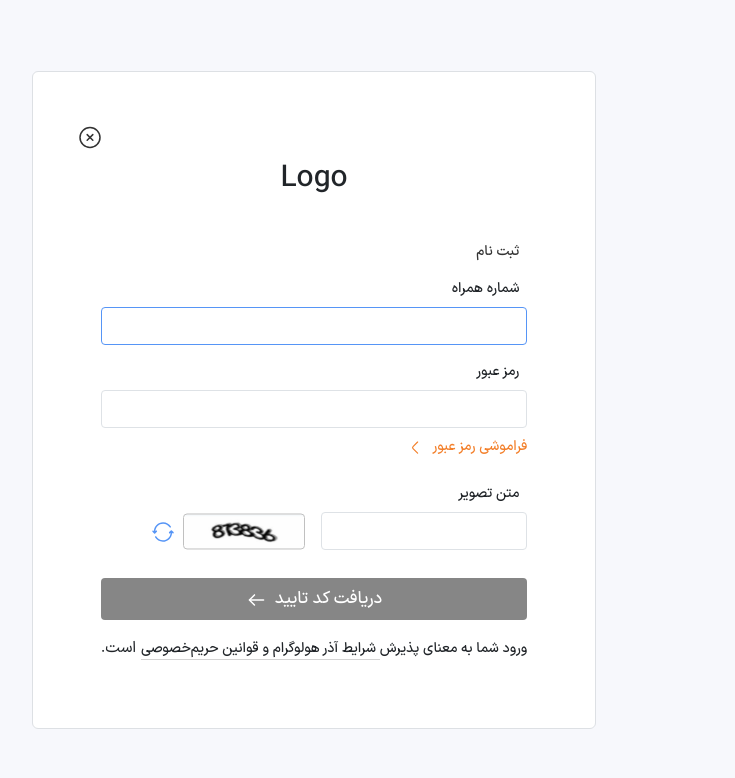
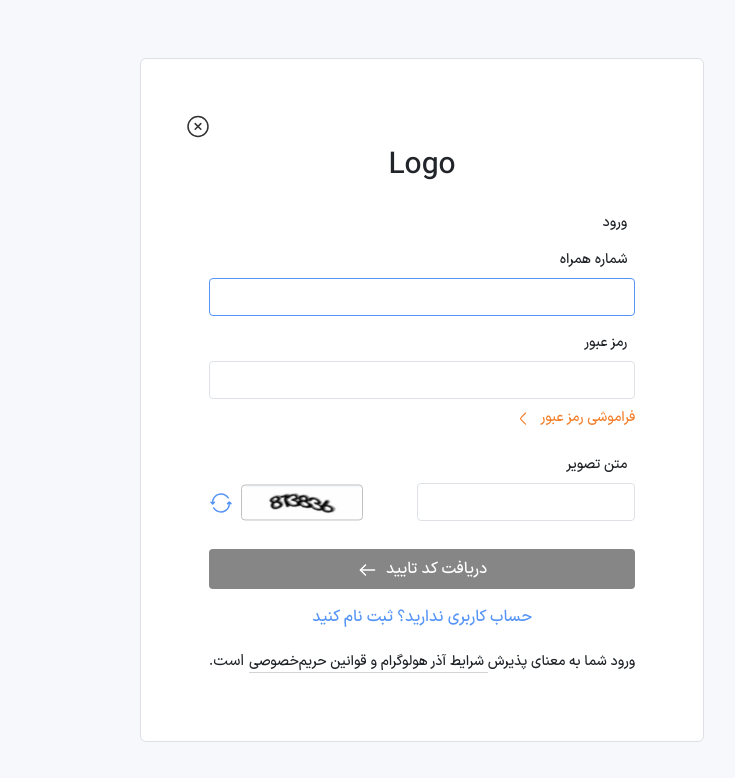
Before and after one commit to amirhoseinhoseinpoor/hologram-web-shop, a Next.js app: page /Login in a window 1280 px wide. Shown: the top 778 px of the page, without its empty margins (417-1152 px from the left). Built offline with nearby package versions, Linux system fonts and the light colour scheme.

Commit message:
change Login and SignUp

```diff
--- a/src/app/Login/page.js
+++ b/src/app/Login/page.js
@@ -202,9 +202,7 @@ export default function Login() {
                     <p className="Banner-title">Logo</p>
                   </div>
                 </div>
-                <Link href="/SignUp" className={style.SignUpLink}>
-                  <p className="mb-3 me-2 mt-3 discription">ثبت نام</p>
-                </Link>
+                <p className="mb-3 me-2 mt-3 discription">ورود</p>
 
                 {errorMessage && (
                   <div className={style.handelLoginError}>{errorMessage}</div>
@@ -275,14 +273,19 @@ export default function Login() {
                   <label htmlFor="capcha" className="mb-2 me-2 discription">
                     متن تصویر
                   </label>
-                  <div className="d-flex flex-row gap-3">
-                    <input
-                      type="number"
-                      id="capcha"
-                      className={`${style.formInputCapcha} form-control w-50`}
-                      style={{ border: hasError ? "1.2px solid #FF4F3F" : "" }}
-                    />
-                    <div className="d-flex flex-row align-items-center w-50">
+                  <div className="d-flex flex-row justify-content-between">
+                    <div>
+                      <input
+                        type="number"
+                        id="capcha"
+                        className={`${style.formInputCapcha} form-control`}
+                        style={{
+                          border: hasError ? "1.2px solid #FF4F3F" : "",
+                        }}
+                      />
+                    </div>
+
+                    <div className="d-flex flex-row align-items-center ">
                       <svg
                         width={122}
                         height={37}
@@ -351,15 +354,14 @@ export default function Login() {
                 <button
                   type="submit"
                   className={`${style.submitButton} ${
-                    isButtonDisabled
-                      ? style.disabledButton
-                      : style.activeButton
+                    isButtonDisabled ? style.disabledButton : style.activeButton
                   } w-100 mt-1`}
-
                   disabled={isButtonDisabled}
                 >
-                  <div className={`${style.justPaddingButton} d-flex flex-row align-items-center justify-content-center`}>
-                    <p className="ms-2 subitem">دریافت کد تایید</p>
+                  <div
+                    className={`${style.justPaddingButton} d-flex flex-row align-items-center justify-content-center`}
+                  >
+                    <p className="ms-2 VodeoDisSizing">دریافت کد تایید</p>
                     <svg
                       width={21}
                       height={21}
@@ -386,6 +388,14 @@ export default function Login() {
                     </svg>
                   </div>
                 </button>
+                <Link href="/SignUp" className={style.SignUpLink}>
+                  <p
+                    className={`${style.colorForSignUpButton} mb-1  mt-3 VodeoDisSizing`}
+                  >
+                    حساب کاربری ندارید؟ ثبت نام کنید
+                  </p>
+                </Link>
+
                 <div className="mt-3">
                   <span className={`discription`}>ورود شما به معنای پذیرش</span>
                   <span className={`${style.decoreRole}  discription`}>
--- a/src/app/Styles/Login/LoginStyle.module.scss
+++ b/src/app/Styles/Login/LoginStyle.module.scss
@@ -64,8 +64,8 @@
 }
 .SignUpLink{
     text-decoration: none;
-    color: var.$social-media-color;
-    display: inline-block;
+    display: flex;
+    justify-content: center;
 }
 .SignUpLink :hover{
     text-decoration: underline;
@@ -76,7 +76,7 @@
 
 .formInputCapcha{
     border-radius: 4px !important;
-    width: 50%;
+    width: 100%;
 }
 .formInputCapcha:focus{
     box-shadow: unset !important;
@@ -100,3 +100,7 @@
     text-decoration: none;
     color: var.$arrow-background;
 }
+
+.colorForSignUpButton{
+    color: #5695F6;
+}
--- a/src/app/Styles/Login/OTPComponent.module.scss
+++ b/src/app/Styles/Login/OTPComponent.module.scss
@@ -28,9 +28,9 @@
 }
 
 .otpInput {
-  width: 50px;
-  height: 50px;
-  font-size: 24px;
+  width: 44px;
+  height: 44px;
+  font-size: 18px;
   text-align: center;
   border: 1px solid #aeaaaa;
   border-radius: 5px;
--- a/src/app/Styles/SignUp/SignUpStyle.module.scss
+++ b/src/app/Styles/SignUp/SignUpStyle.module.scss
@@ -65,8 +65,8 @@
 }
 .SignUpLink{
     text-decoration: none;
-    color: var.$social-media-color;
-    display: inline-block;
+    display: flex;
+    justify-content: center;
 }
 .SignUpLink :hover{
     text-decoration: underline;
@@ -77,7 +77,7 @@
 
 .formInputCapcha{
     border-radius: 4px !important;
-    width: 50%;
+    width: 100%;
 }
 .formInputCapcha:focus{
     box-shadow: unset !important;
@@ -98,3 +98,7 @@
     text-align: center;
     margin-bottom: 15px;
 }
+
+.colorForSignUpButton{
+    color: #5695F6;
+}
```
Also changed, not shown: src/app/SignUp/page.js (+26 -16 lines).
